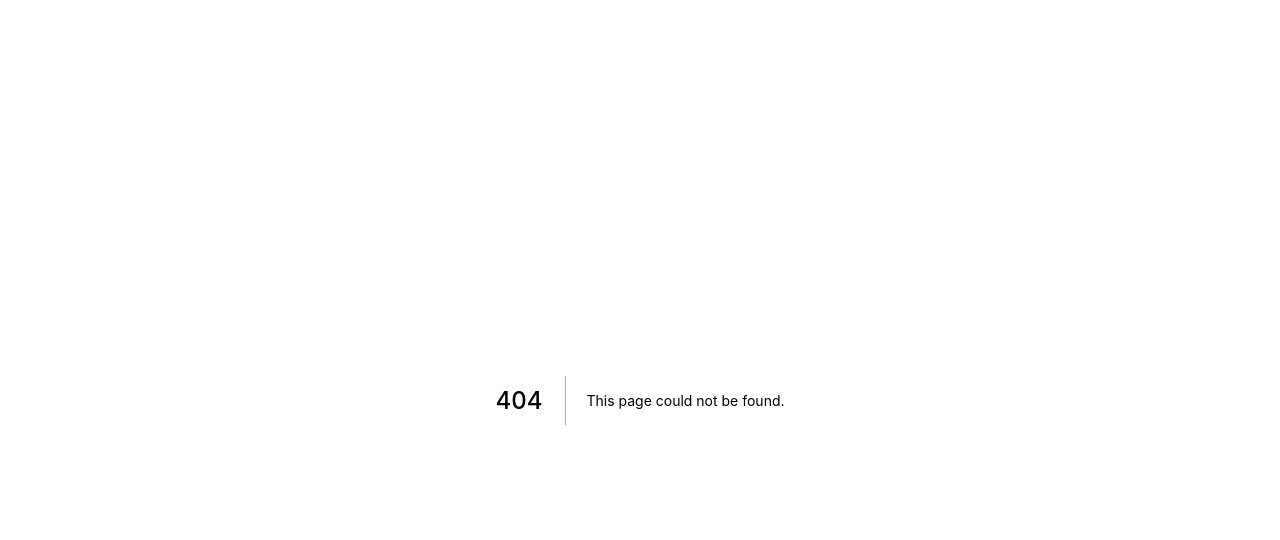
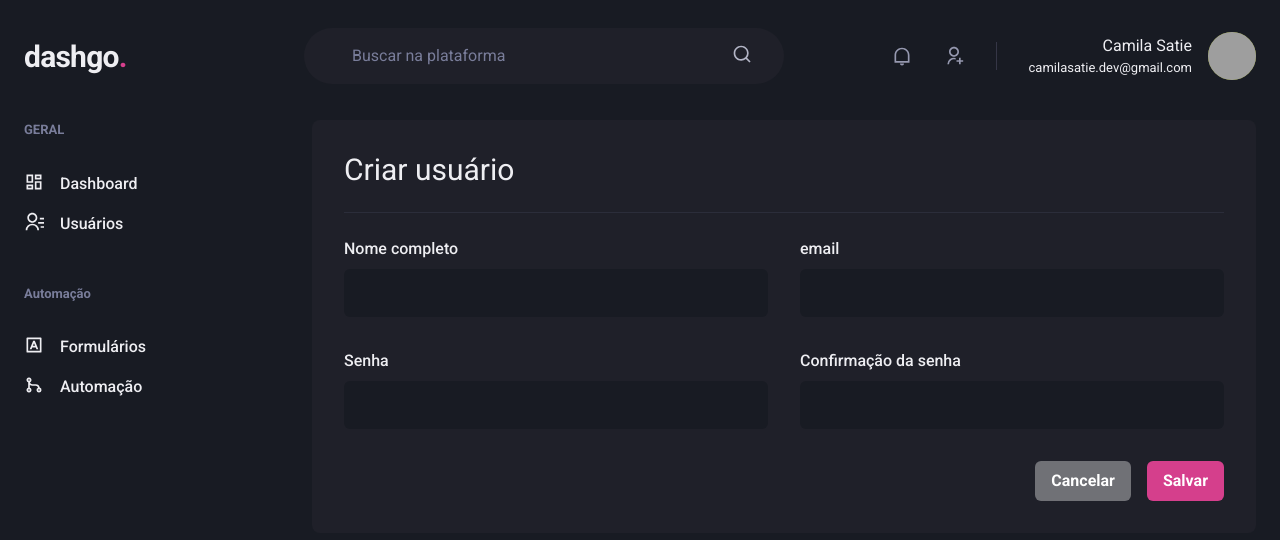
Before and after one commit to camilasatie/rocketseat-ignite, a Next.js app in the folder 03-dashgo/: page /users/create in a window 1280 px wide. Before the commit this address had no page. Shown: the top 540 px of the page. Built offline with nearby package versions, Linux system fonts and the light colour scheme; grey boxes are pictures that could not be loaded.

Commit message:
feat: add create user page

```diff
--- /dev/null
+++ b/03-dashgo/src/pages/users/create.tsx
@@ -0,0 +1,51 @@
+import {
+  Box,
+  Button,
+  Divider,
+  Flex,
+  Heading,
+  HStack,
+  SimpleGrid,
+  VStack,
+} from "@chakra-ui/react";
+
+import { Header } from "../../components/Header";
+import { Sidebar } from "../../components/Sidebar";
+import { Input } from '../../components/Form/Input';
+
+export default function CreateUser() {
+  return (
+    <Box>
+      <Header />
+
+      <Flex w='100%' my='6' maxWidth={1480} mx='auto' px='6'>
+        <Sidebar />
+        <Box flex='1' borderRadius={8} bg='gray.800' p='8'>
+          <Heading size='lg' fontWeight='normal'>Criar usuário</Heading>
+
+          <Divider my='6' borderColor='gray.700' />
+
+          <VStack spacing='8'>
+            <SimpleGrid minChildWidth='240px' spacing='8' w='100%'>
+              <Input name='name' label='Nome completo' />
+              <Input name='email' label='email' />
+            </SimpleGrid>
+
+            <SimpleGrid minChildWidth='240px' spacing='8' w='100%'>
+              <Input name='password' label='Senha' />
+              <Input name='password_confirmation' label='Confirmação da senha' />
+            </SimpleGrid>
+          </VStack>
+
+          <Flex mt='8' justify='flex-end'>
+            <HStack spacing='4'>
+              <Button colorScheme='whiteAlpha'>Cancelar</Button>
+              <Button colorScheme='pink'>Salvar</Button>
+
+            </HStack>
+          </Flex>
+        </Box>
+      </Flex>
+    </Box>
+  );
+}
```
